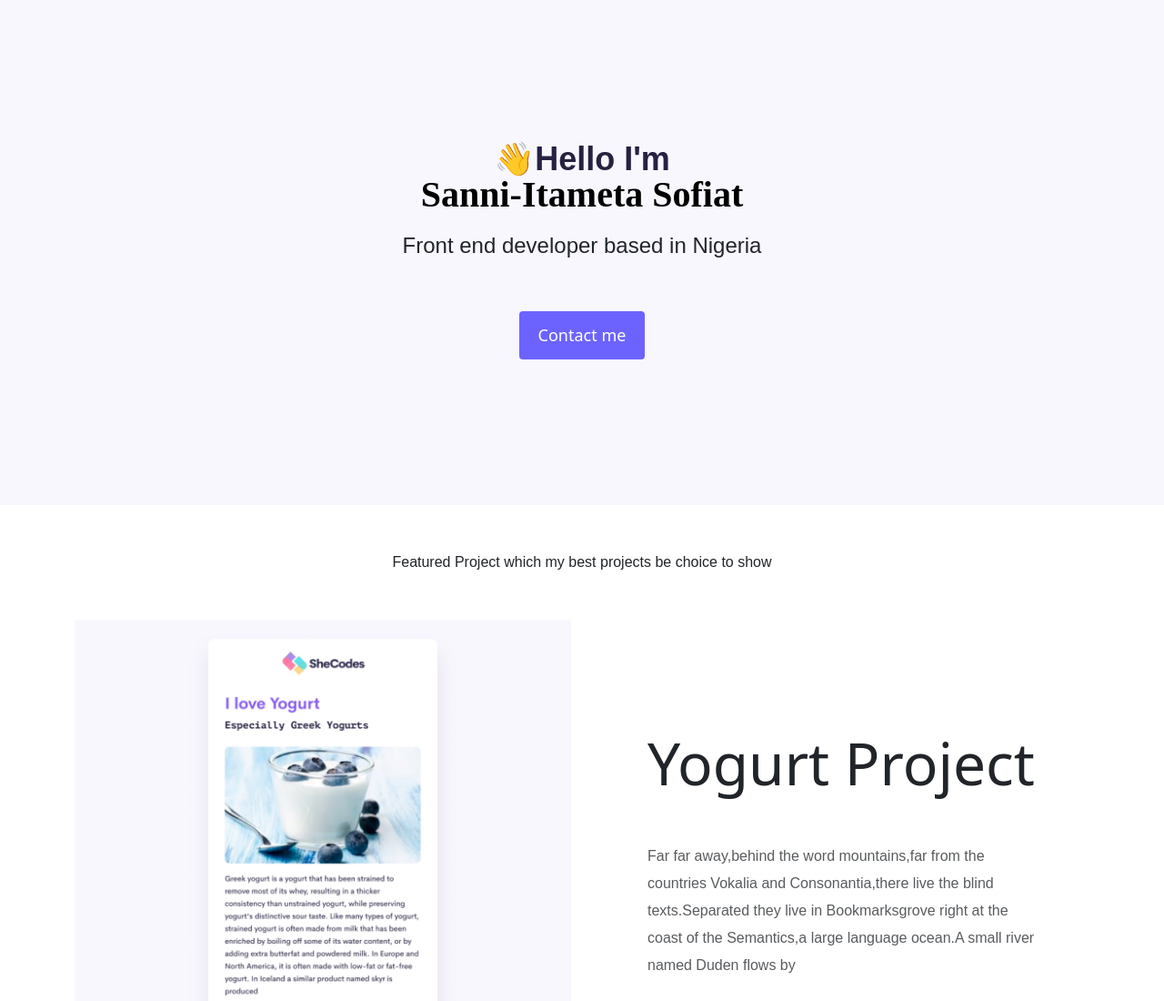
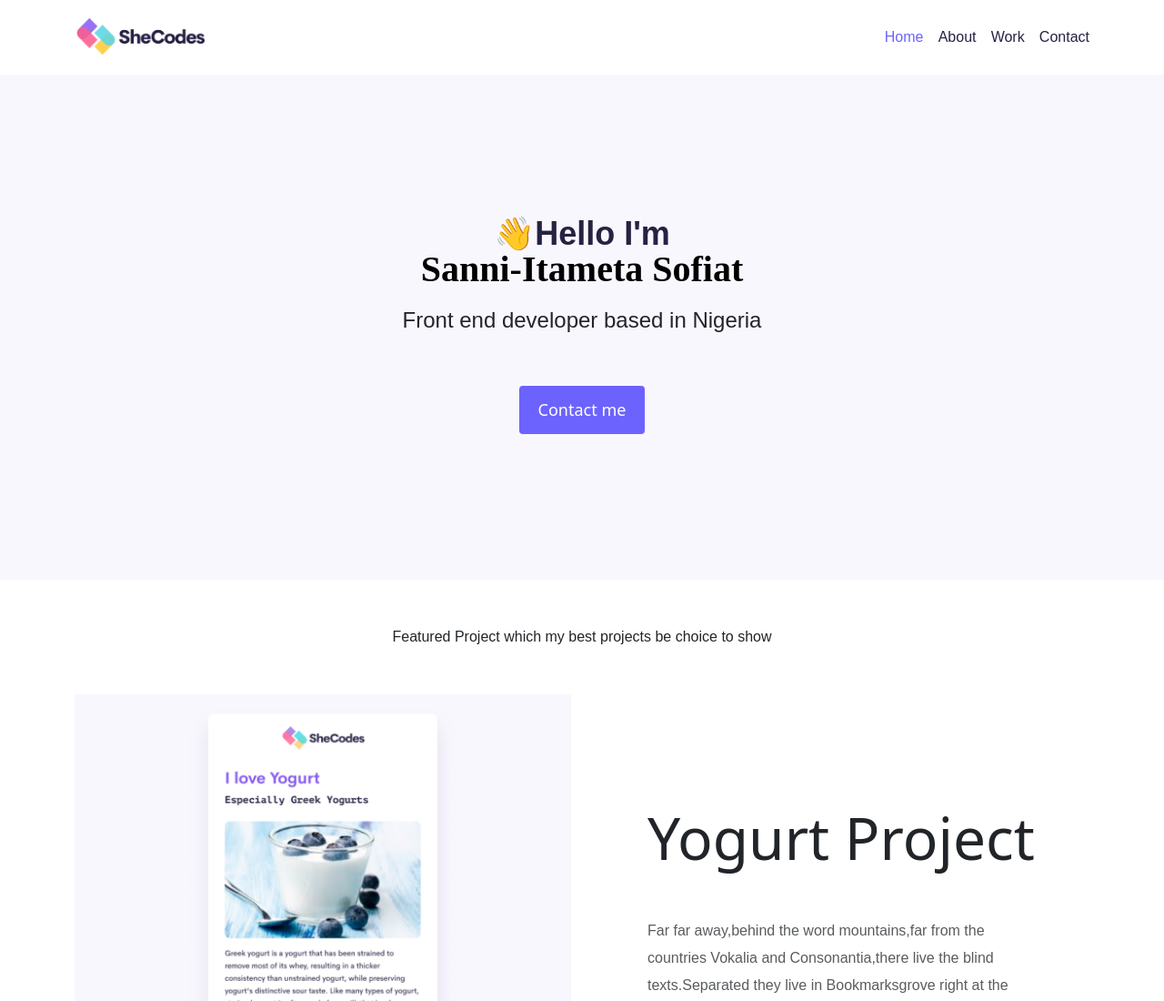
Before and after one commit to Sophiee43/Portfolio-Project, a plain HTML site: page index.html in a window 1280 px wide. Shown: the top 1100 px of the page at 91% size. Drawn offline with nearby package versions, Linux system fonts and the light colour scheme.

Commit message:
created a header page

```diff
--- a/index.html
+++ b/index.html
@@ -11,6 +11,19 @@
  <title>Portfolio</title>
 </head>
 <body>
+   <div class="container">
+   <nav class="d-flex justify-content-between">
+      <img src="images/logo-small1.jpg"class="logo img-fluid d-block d-md-none" alt="">
+      <img src="images/logo.png" class="logo d-none d-md-block " alt="">
+      <ul>
+         <li class="active">
+         <a href="#">Home</a></li>
+         <li> <a href="/about.html">  About</a></li>
+         <li> <a href="/work.html"> Work</a></li>
+         <li><a href="/contact.html">  Contact</a></li>
+      </ul>
+   </nav>
+   </div>
  <div class="hero">
 <p>👋Hello I'm</p>
 <h1>Sanni-Itameta Sofiat</h1>
--- a/portfolio.css
+++ b/portfolio.css
@@ -31,6 +31,34 @@ p{
  font-size: 18px;
  line-height: 27px;
  padding: 12px 20px;
+}
+.logo{
+  max-height: 40px;
+}
+nav{
+  padding: 20px 0;
+}
+nav ul{
+padding: 0;
+margin: 0;
+}
+nav li{
+  display: inline;
+  list-style: none;
+  line-height: 42px;
+  margin-left: 12px;
+  font-family: Arial, Helvetica, sans-serif;
+}
+nav li.active a {
+  color: #6c63ff;
+}
+nav a{
+  text-decoration: none;
+  color: #272142;
+  transition: all 100ms ease-in-out;
+}
+nav a:hover,nav li.active a {
+  color: #6c63ff;
 }
 h2{
  font-size: 64px;
@@ -66,7 +94,11 @@ h2{
 .project-description{
 padding: 0;
 text-align: center;
-  }}
+  }
+nav a{
+  font-size: 14px;
+}
+}
 
     .content-container{
       padding: 160px 20px;
```
Also changed, not shown: images/logo-small.jpg (added), images/logo-small1.jpg (added), images/logo.png (added).
